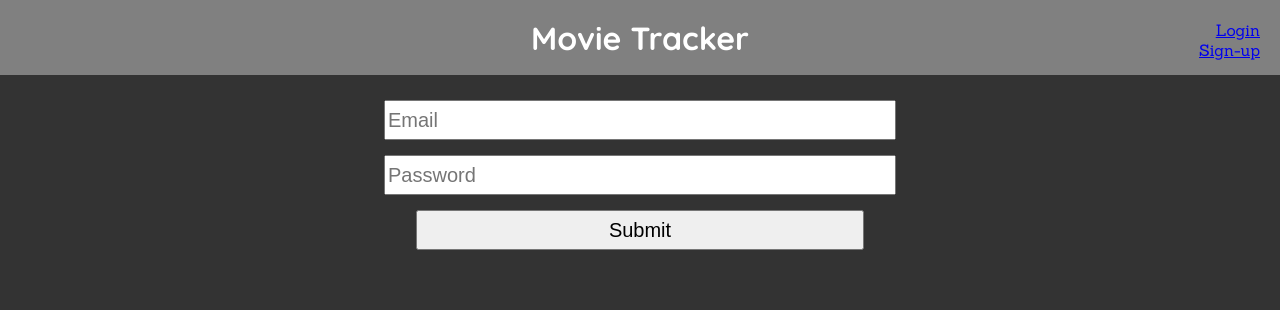
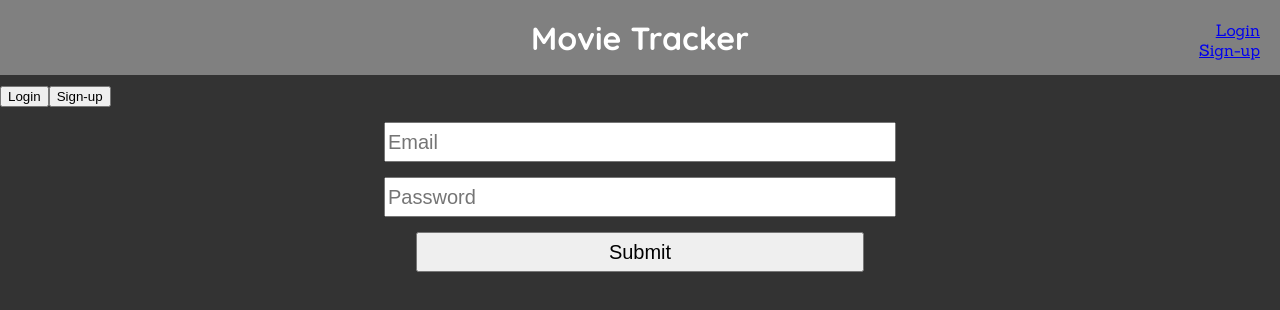
Before and after one commit to rmorgan323/movie-tracker, a React (Create React App) app: page /login in a window 1280 px wide. Shown: the top 310 px of the page. Built offline with nearby package versions, Linux system fonts and the light colour scheme; no server answers.

Commit message:
Login and signup buttons added to form

```diff
--- a/src/containers/ControlledForm/ControlledForm.js
+++ b/src/containers/ControlledForm/ControlledForm.js
@@ -49,11 +49,21 @@ class ControlledForm extends Component {
         }
     }
 
+    navRedirect = (e, category) => {
+      console.log(category)
+      e.preventDefault();
+      this.props.history.push(`${category}`);
+    }
+
     render() {
         let endPoint = this.props.location.pathname
-
         return (
             <div>
+            <button
+              onClick={(event) => this.navRedirect(event, 'login')}
+              className = 'login-button'> Login </button>
+            <button
+              onClick = {(event) => this.navRedirect(event, 'signup') }> Sign-up </button>
                 <form onSubmit={this.handleSubmit}>
                     {endPoint === '/signup' &&
                     <input className='name'
```
